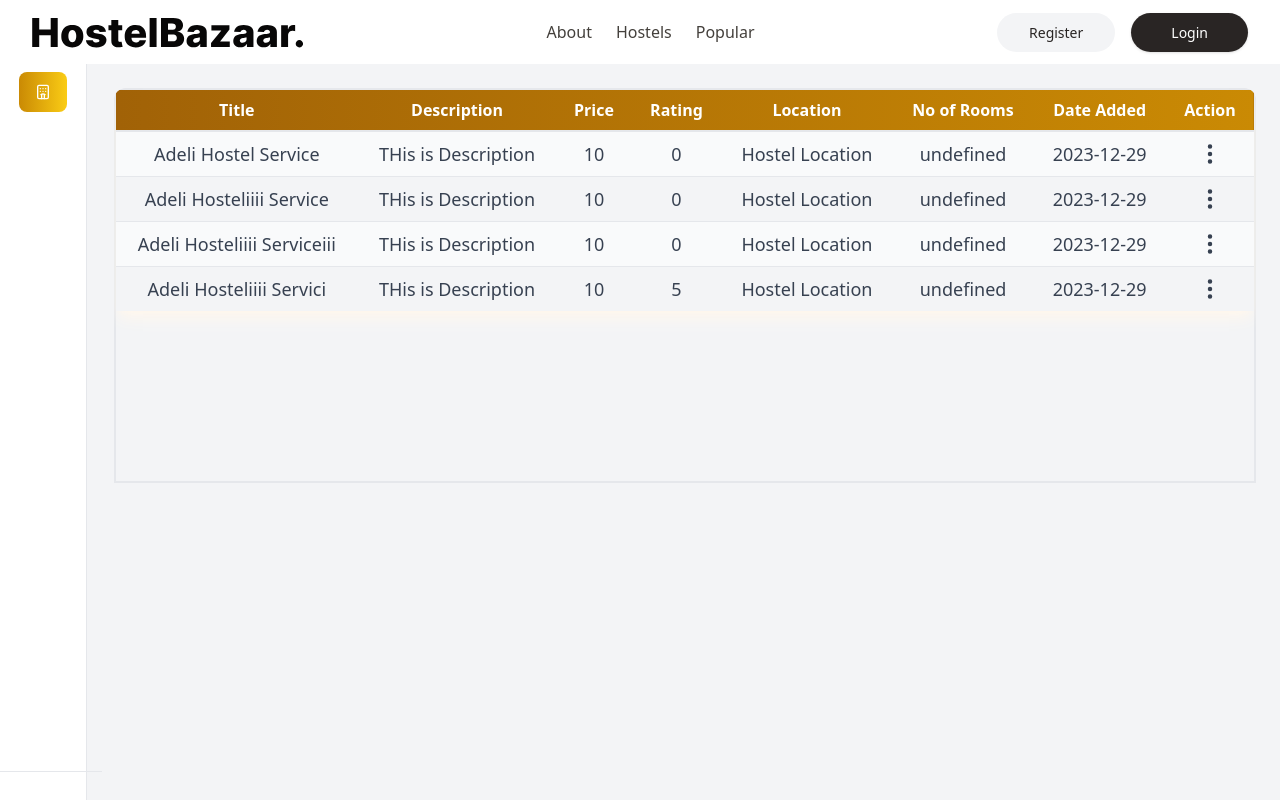
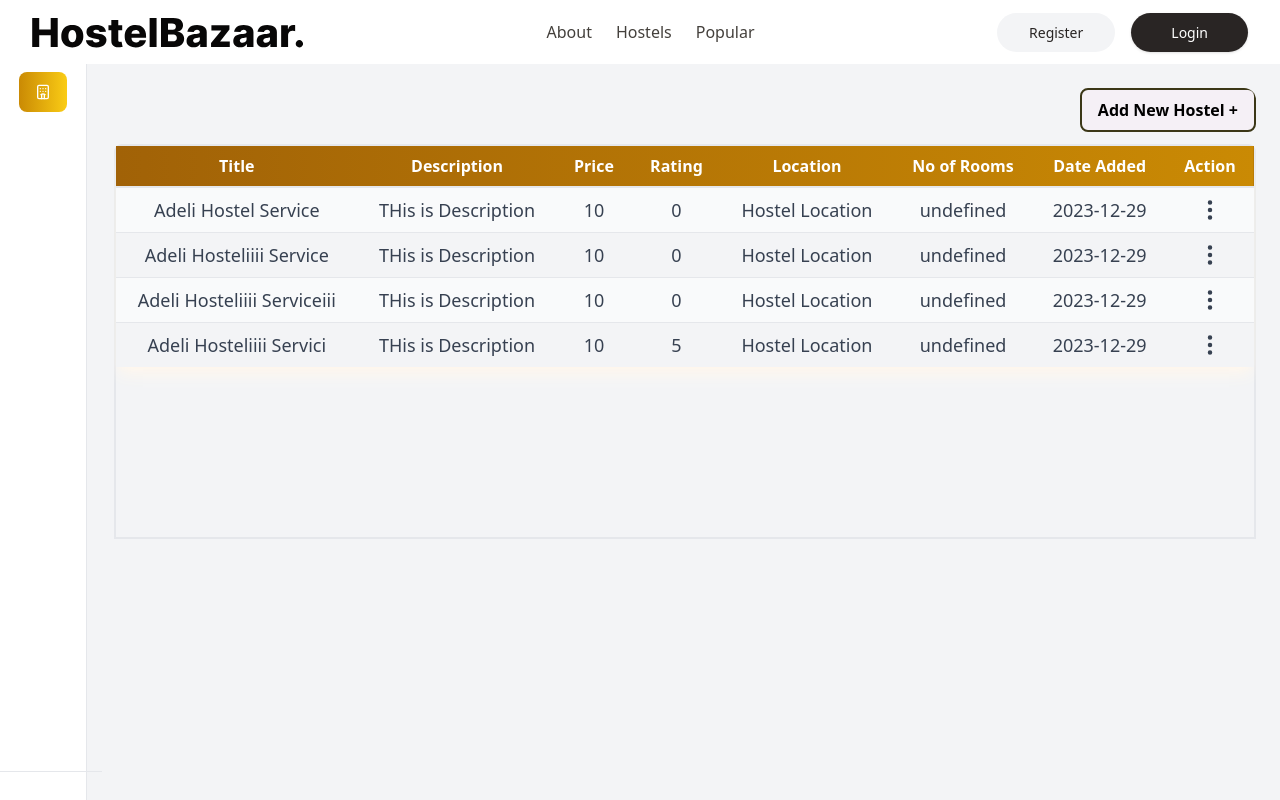
Before and after one commit to AdeelAtta/Hostelow, a Next.js app: page /dashboard in a window 1280 px wide. Both pictures are taken after a click on the element "manageProperty". Shown: the top 800 px of the page. Built offline with nearby package versions, Linux system fonts and the light colour scheme.

Commit message:
form elements added

```diff
--- a/src/components/common/dashboard-components/content.tsx
+++ b/src/components/common/dashboard-components/content.tsx
@@ -8,7 +8,7 @@ const Content: React.FC<ContentProps> = ({ displayComponent }) => {
 
     return (
         <div className="px-6 pt-6 2xl:container">
-            <div className="flex min-h-[90vh] items-start justify-start rounded-xl w-full overflow-hidden oveflow-y-scroll">
+            <div className="flex flex-col min-h-[90vh] items-start justify-start rounded-xl w-full overflow-hidden oveflow-y-scroll">
                 {displayComponent}
             </div>
         </div>
--- a/src/components/dashboard-pages/owner/property-management.tsx
+++ b/src/components/dashboard-pages/owner/property-management.tsx
@@ -7,6 +7,7 @@ import { VscSaveAs } from "react-icons/vsc";
 import { MdRoomPreferences } from "react-icons/md";
 import { TbTournament } from "react-icons/tb";
 import SideModal from "@/components/common/side-modal";
+import Button from "@/components/forms/form-elements/button";
 
 
 
@@ -64,19 +65,19 @@ const PropertyManagement = () => {
                     text: ``, type: "Manage", features: [
                         {
                             icon: <VscSaveAs className={`hover:scale-110 transition-all`} />
-                            , text: `Update`, type: `button`, name: `Update`, button: () => {setCurrentModal((prev:any) => ({...prev, route: `update`, data: property }));setIsModal(true)}
+                            , text: `Update`, type: `button`, name: `Update`, button: () => { setCurrentModal((prev: any) => ({ ...prev, route: `update`, data: property })); setIsModal(true) }
                         },
                         {
                             icon: <MdRoomPreferences className={`hover:scale-110 transition-all`} />
-                            , text: `Add Rooms`, type: `button`, name: `Amentities`, button: () => {setCurrentModal((prev:any) => ({...prev, route: `Add Room`, data: property }));setIsModal(true)}
+                            , text: `Add Rooms`, type: `button`, name: `Amentities`, button: () => { setCurrentModal((prev: any) => ({ ...prev, route: `Add Room`, data: property })); setIsModal(true) }
                         },
                         {
                             icon: <TbTournament className={`hover:scale-110 transition-all`} />
-                            , text: `Add Amentities`, type: `button`, name: `Amentities`, button: () => {setCurrentModal((prev:any) => ({...prev, route: `Add Amentities`, data: property }));setIsModal(true)}
+                            , text: `Add Amentities`, type: `button`, name: `Amentities`, button: () => { setCurrentModal((prev: any) => ({ ...prev, route: `Add Amentities`, data: property })); setIsModal(true) }
                         },
                         {
                             icon: <RiDeleteBinLine className={`hover:scale-110 transition-all`} />
-                            , text: `Delete`, type: `button`, name: `Delete`, button: () => {setCurrentModal((prev:any) => ({...prev, route: `delete`, data: property }));setIsModal(true)}
+                            , text: `Delete`, type: `button`, name: `Delete`, button: () => { setCurrentModal((prev: any) => ({ ...prev, route: `delete`, data: property })); setIsModal(true) }
                         },
                     ]
                 },
@@ -105,7 +106,15 @@ const PropertyManagement = () => {
     }, [])
 
     return <>
+
+        <div className="w-full flex justify-end items-end">
+            <Button onClick={() => { }}>Add New Hostel + </Button>
+        </div>
+
+
         {tableData && <Table tableData={tableData} />}
+
+
         <SideModal
             closeModal={() => setIsModal(false)}
             isModal={isModal}
--- /dev/null
+++ b/src/components/forms/form-elements/button.tsx
@@ -0,0 +1,23 @@
+import { ReactNode } from "react"
+
+
+interface ButtonProps {
+    onClick?: () => void
+    type?: "button" | "submit" | "reset" | undefined
+    children: ReactNode
+}
+
+
+const Button: React.FC<ButtonProps> = ({ type, onClick, children }) => {
+
+    return <button
+        className="ml-auto font-semibold mb-3 flex justify-center items-center min-w-[150px] gap-2 border-2 rounded-lg px-4 py-2 bg-[#f5f0f6] hover:text-[#f5f0f6] hover:bg-[#3b3717] border-[#3b3717] transition-all"
+        onClick={onClick}
+        type={type ? `${type}` : `button`}
+    >
+        {children}
+    </button>
+
+}
+
+export default Button
--- /dev/null
+++ b/src/components/forms/form-elements/input.tsx
@@ -0,0 +1,37 @@
+
+interface InputProps {
+    title?: string
+    placeholder?: string
+    type: string
+    name: string
+    value: string | number
+    onChange: (e: any) => void;
+    otherProps?: any
+    horizontal?: boolean
+
+}
+
+const Input: React.FC<InputProps> = ({ title, placeholder, type, name, value, onChange, horizontal = false, otherProps }) => {
+
+
+    return <>
+        <label className={`dark:text-gray-50 text-gray-900 `} htmlFor={`${name}`}>
+            {!!title && `${title} :`}
+            {!horizontal && <br />}
+            <input
+                {...otherProps}
+                type={`${type}`}
+                name={`${name}`}
+                id={`${name}`}
+                placeholder={`${placeholder}`}
+                className={`w-full rounded-lg border-2 border-gray-200 px-3 py-[0.65rem] text-sm dark:bg-gray-600 dark:text-gray-50 text-gray-900 dark:border-gray-800  ${otherProps?.disabled && ` cursor-not-allowed `}`}
+                value={value}
+                onChange={(e) => onChange(e)}
+            />
+        </label>
+
+    </>
+
+}
+
+export default Input;
```
Also changed, not shown: src/components/forms/form-elements/select-options.tsx (renamed from src/components/elements/select-options.tsx).
